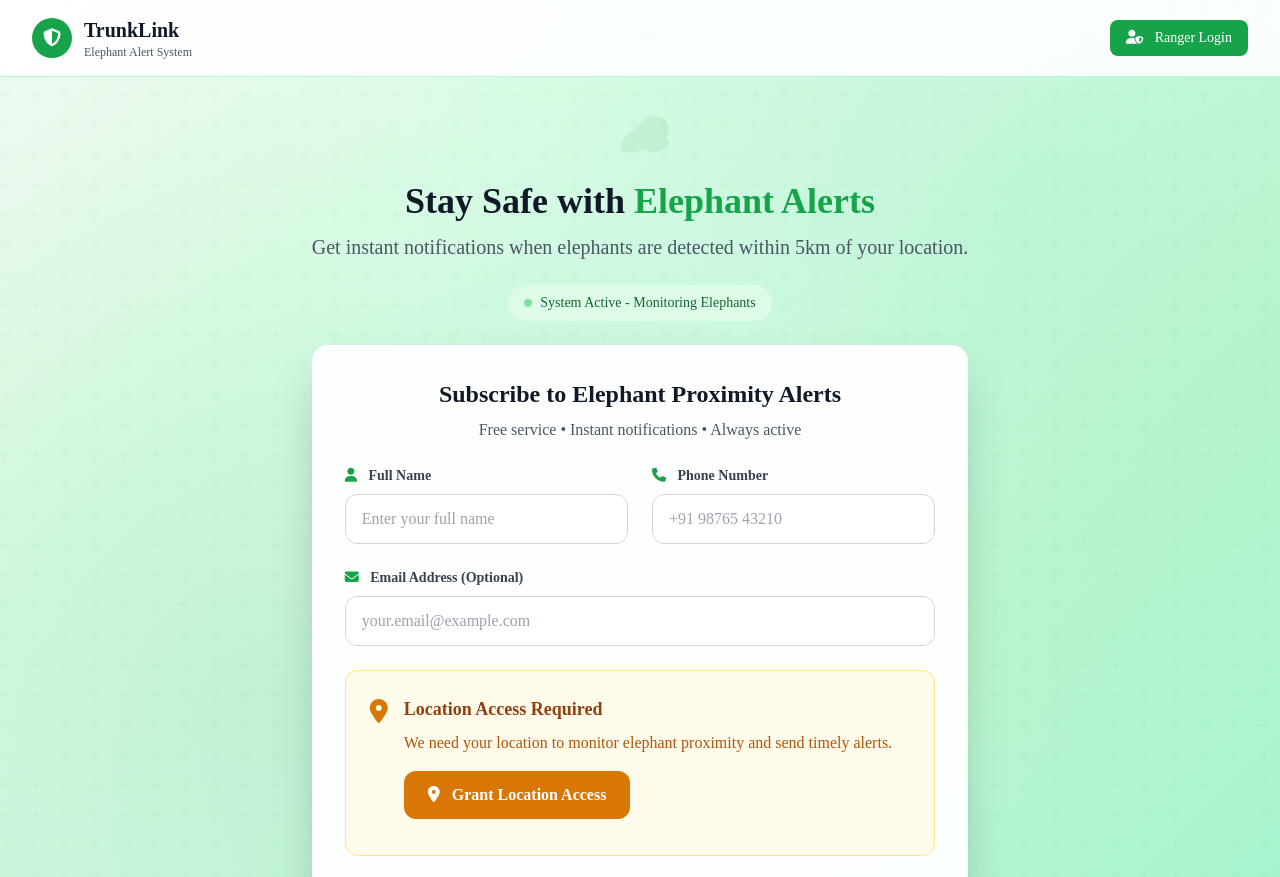
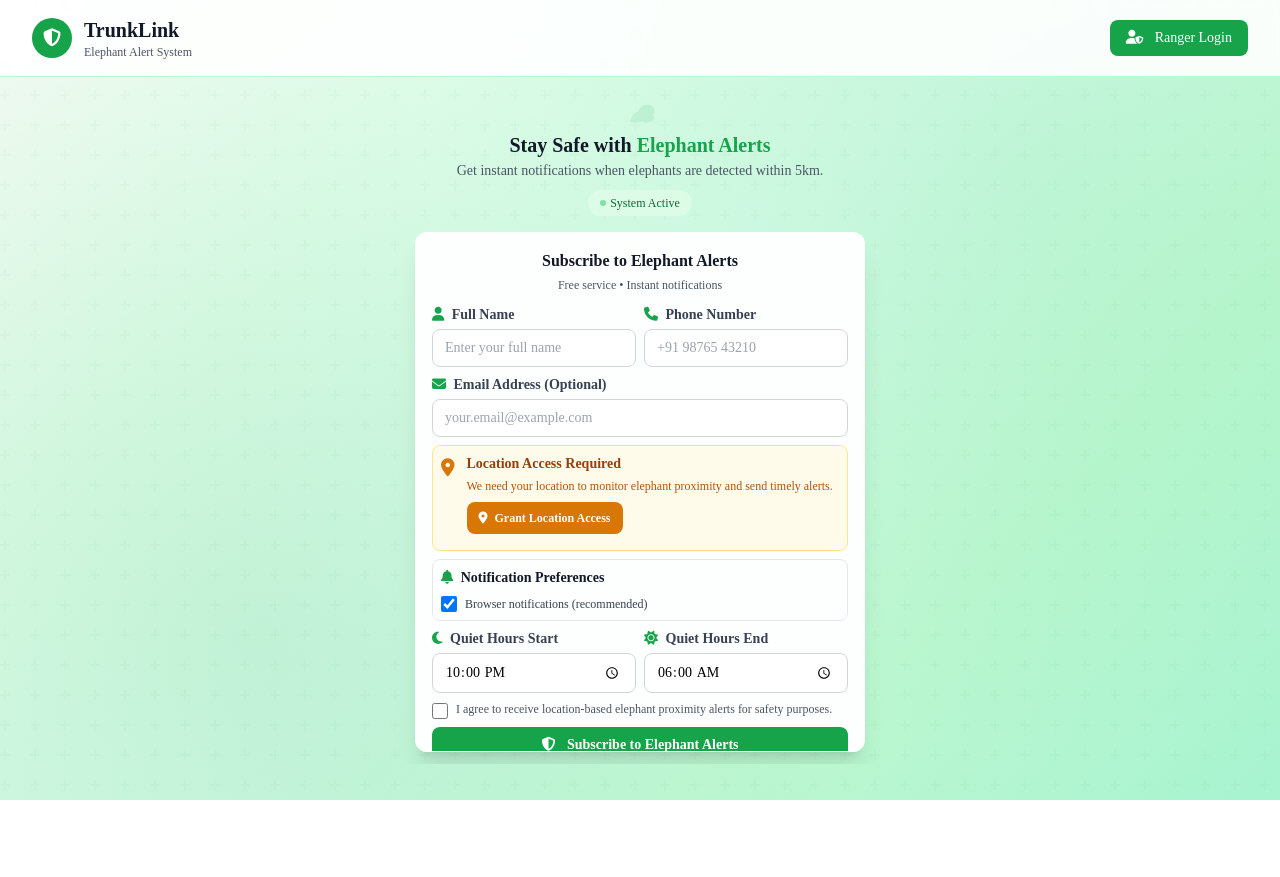
Before and after one commit to CodersCafeTech/TrunkLink, a plain HTML site: page WebInterface/index.html in a window 1280 px wide. After the commit the page ends 800 px from the top, so only its background shows below. Drawn offline with nearby package versions, Linux system fonts and the light colour scheme; no server answers; a web font is replaced by a local one.

Commit message:
Add files via upload

```diff
--- a/WebInterface/index.html
+++ b/WebInterface/index.html
@@ -81,18 +81,109 @@
         background-position: center;
       }
 
+      /* Viewport optimizations */
+      .main-container {
+        max-height: 100vh;
+        overflow-y: auto;
+      }
+
+      .subscription-card {
+        max-height: 65vh;
+        overflow-y: auto;
+        min-height: 0;
+      }
+
+      /* Ultra-compact hero section */
+      .hero-section {
+        padding: 0.5rem 0;
+        margin-bottom: 0.5rem;
+      }
+
+      .hero-elephant {
+        height: 2rem;
+        width: 2rem;
+        margin-bottom: 0.25rem;
+      }
+
+      .hero-title {
+        font-size: 1.25rem !important;
+        line-height: 1.5rem !important;
+        margin-bottom: 0.25rem !important;
+      }
+
+      .hero-subtitle {
+        font-size: 0.875rem !important;
+        line-height: 1.25rem !important;
+        margin-bottom: 0.5rem !important;
+      }
+
+      .status-indicator {
+        font-size: 0.75rem !important;
+        padding: 0.25rem 0.75rem !important;
+      }
+
+      /* Compact spacing for better fit */
+      .compact-form {
+        padding: 1rem !important;
+      }
+
       /* Mobile optimizations */
       @media (max-width: 768px) {
         .main-container {
-          padding: 1rem;
-          max-height: 100vh;
-          overflow-y: auto;
+          padding: 0.5rem;
+        }
+
+        .main-container > div {
+          padding-top: 0.25rem !important;
+          padding-bottom: 0.5rem !important;
         }
 
         .subscription-card {
           max-height: 70vh;
-          overflow-y: auto;
+          padding: 0.75rem !important;
         }
+
+        .hero-section {
+          padding: 0 0 0.25rem 0;
+          margin-bottom: 0.25rem;
+        }
+
+        .hero-elephant {
+          height: 1.5rem;
+          width: 1.5rem;
+          margin-bottom: 0.125rem;
+        }
+
+        .hero-title {
+          font-size: 1.125rem !important;
+          line-height: 1.375rem !important;
+          margin-bottom: 0.125rem !important;
+        }
+
+        .hero-subtitle {
+          font-size: 0.75rem !important;
+          line-height: 1rem !important;
+          margin-bottom: 0.25rem !important;
+        }
+      }
+
+      /* Always show scroll for subscription card */
+      .subscription-card::-webkit-scrollbar {
+        width: 6px;
+      }
+
+      .subscription-card::-webkit-scrollbar-track {
+        background: #f1f1f1;
+        border-radius: 10px;
+      }
+
+      .subscription-card::-webkit-scrollbar-thumb {
+        background: #16a34a;
+        border-radius: 10px;
+      }
+
+      .subscription-card::-webkit-scrollbar-thumb:hover {
+        background: #15803d;
       }
     </style>
 </head>
@@ -122,44 +213,44 @@
     </header>
 
     <!-- Main Content -->
-    <main class="relative z-10 main-container flex-1 flex flex-col h-screen overflow-hidden">
-        <div class="max-w-4xl mx-auto px-4 sm:px-6 lg:px-8 py-6 flex-1 flex flex-col">
+    <main class="relative z-10 main-container flex-1 flex flex-col">
+        <div class="max-w-4xl mx-auto px-4 sm:px-6 lg:px-8 py-2 sm:py-3 flex-1 flex flex-col min-h-0">
 
             <!-- Hero Section -->
-            <div class="text-center mb-6">
-                <div class="elephant-silhouette h-16 w-16 mx-auto mb-4"></div>
-                <h1 class="text-3xl sm:text-4xl font-bold text-gray-900 mb-3">
+            <div class="text-center hero-section">
+                <div class="elephant-silhouette hero-elephant mx-auto"></div>
+                <h1 class="hero-title font-bold text-gray-900">
                     Stay Safe with <span class="text-forest-600">Elephant Alerts</span>
                 </h1>
-                <p class="text-lg sm:text-xl text-gray-600 mb-6 max-w-2xl mx-auto">
-                    Get instant notifications when elephants are detected within 5km of your location.
+                <p class="hero-subtitle text-gray-600 max-w-xl mx-auto">
+                    Get instant notifications when elephants are detected within 5km.
                 </p>
 
                 <!-- Status Indicator -->
-                <div id="statusIndicator" class="inline-flex items-center space-x-2 px-4 py-2 bg-green-100 text-green-800 rounded-full">
-                    <div class="h-2 w-2 bg-green-500 rounded-full animate-pulse"></div>
-                    <span class="text-sm font-medium">System Active - Monitoring Elephants</span>
+                <div id="statusIndicator" class="inline-flex items-center space-x-1 status-indicator bg-green-100 text-green-800 rounded-full">
+                    <div class="h-1.5 w-1.5 bg-green-500 rounded-full animate-pulse"></div>
+                    <span class="font-medium">System Active</span>
                 </div>
             </div>
 
             <!-- Subscription Card -->
-            <div class="glass-card rounded-2xl shadow-2xl p-6 sm:p-8 flex-1 subscription-card">
-                <div class="text-center mb-6">
-                    <h2 class="text-xl sm:text-2xl font-bold text-gray-900 mb-2">
-                        Subscribe to Elephant Proximity Alerts
+            <div class="glass-card rounded-xl shadow-xl compact-form flex-1 subscription-card min-h-0">
+                <div class="text-center mb-3">
+                    <h2 class="text-base font-bold text-gray-900 mb-1">
+                        Subscribe to Elephant Alerts
                     </h2>
-                    <p class="text-gray-600">
-                        Free service • Instant notifications • Always active
+                    <p class="text-gray-600 text-xs">
+                        Free service • Instant notifications
                     </p>
                 </div>
 
                 <!-- Subscription Form -->
-                <form id="subscriptionForm" class="space-y-4 sm:space-y-6">
+                <form id="subscriptionForm" class="space-y-2">
                     <!-- Contact Information -->
-                    <div class="grid grid-cols-1 sm:grid-cols-2 gap-4 sm:gap-6">
+                    <div class="grid grid-cols-1 sm:grid-cols-2 gap-2">
                         <div>
-                            <label for="fullName" class="block text-sm font-semibold text-gray-700 mb-2">
-                                <i class="fas fa-user text-forest-600 mr-2"></i>
+                            <label for="fullName" class="block text-sm font-semibold text-gray-700 mb-1">
+                                <i class="fas fa-user text-forest-600 mr-1"></i>
                                 Full Name
                             </label>
                             <input
@@ -167,13 +258,13 @@
                                 id="fullName"
                                 name="fullName"
                                 required
-                                class="w-full px-4 py-3 border border-gray-300 rounded-xl focus:outline-none focus:ring-2 focus:ring-forest-500 focus:border-transparent transition duration-200"
+                                class="w-full px-3 py-2 border border-gray-300 rounded-lg focus:outline-none focus:ring-2 focus:ring-forest-500 focus:border-transparent transition duration-200 text-sm"
                                 placeholder="Enter your full name"
                             />
                         </div>
                         <div>
-                            <label for="phoneNumber" class="block text-sm font-semibold text-gray-700 mb-2">
-                                <i class="fas fa-phone text-forest-600 mr-2"></i>
+                            <label for="phoneNumber" class="block text-sm font-semibold text-gray-700 mb-1">
+                                <i class="fas fa-phone text-forest-600 mr-1"></i>
                                 Phone Number
                             </label>
                             <input
@@ -181,7 +272,7 @@
                                 id="phoneNumber"
                                 name="phoneNumber"
                                 required
-                                class="w-full px-4 py-3 border border-gray-300 rounded-xl focus:outline-none focus:ring-2 focus:ring-forest-500 focus:border-transparent transition duration-200"
+                                class="w-full px-3 py-2 border border-gray-300 rounded-lg focus:outline-none focus:ring-2 focus:ring-forest-500 focus:border-transparent transition duration-200 text-sm"
                                 placeholder="+91 98765 43210"
                             />
                         </div>
@@ -189,62 +280,62 @@
 
                     <!-- Email -->
                     <div>
-                        <label for="email" class="block text-sm font-semibold text-gray-700 mb-2">
-                            <i class="fas fa-envelope text-forest-600 mr-2"></i>
+                        <label for="email" class="block text-sm font-semibold text-gray-700 mb-1">
+                            <i class="fas fa-envelope text-forest-600 mr-1"></i>
                             Email Address (Optional)
                         </label>
                         <input
                             type="email"
                             id="email"
                             name="email"
-                            class="w-full px-4 py-3 border border-gray-300 rounded-xl focus:outline-none focus:ring-2 focus:ring-forest-500 focus:border-transparent transition duration-200"
+                            class="w-full px-3 py-2 border border-gray-300 rounded-lg focus:outline-none focus:ring-2 focus:ring-forest-500 focus:border-transparent transition duration-200 text-sm"
                             placeholder="your.email@example.com"
                         />
                     </div>
 
                     <!-- Location Permission Section -->
-                    <div class="bg-amber-50 border border-amber-200 rounded-xl p-4 sm:p-6">
-                        <div class="flex items-start space-x-4">
+                    <div class="bg-amber-50 border border-amber-200 rounded-lg p-2">
+                        <div class="flex items-start space-x-3">
                             <div class="flex-shrink-0">
-                                <i class="fas fa-map-marker-alt text-amber-600 text-xl sm:text-2xl"></i>
+                                <i class="fas fa-map-marker-alt text-amber-600 text-lg"></i>
                             </div>
                             <div class="flex-1">
-                                <h3 class="text-base sm:text-lg font-semibold text-amber-800 mb-2">
+                                <h3 class="text-sm font-semibold text-amber-800 mb-1">
                                     Location Access Required
                                 </h3>
-                                <p class="text-amber-700 mb-4 text-sm sm:text-base">
+                                <p class="text-amber-700 mb-2 text-xs">
                                     We need your location to monitor elephant proximity and send timely alerts.
                                 </p>
                                 <button
                                     type="button"
                                     id="requestLocationBtn"
-                                    class="bg-amber-600 text-white px-4 sm:px-6 py-2 sm:py-3 rounded-xl hover:bg-amber-700 transition duration-200 font-semibold text-sm sm:text-base"
+                                    class="bg-amber-600 text-white px-3 py-2 rounded-lg hover:bg-amber-700 transition duration-200 font-semibold text-xs"
                                 >
-                                    <i class="fas fa-map-marker-alt mr-2"></i>
+                                    <i class="fas fa-map-marker-alt mr-1"></i>
                                     Grant Location Access
                                 </button>
-                                <div id="locationStatus" class="mt-3 text-xs sm:text-sm"></div>
+                                <div id="locationStatus" class="mt-2 text-xs"></div>
                             </div>
                         </div>
                     </div>
 
                     <!-- Notification Preferences -->
-                    <div class="border border-gray-200 rounded-xl p-4 sm:p-6">
-                        <h3 class="text-base sm:text-lg font-semibold text-gray-900 mb-4">
-                            <i class="fas fa-bell text-forest-600 mr-2"></i>
+                    <div class="border border-gray-200 rounded-lg p-2">
+                        <h3 class="text-sm font-semibold text-gray-900 mb-2">
+                            <i class="fas fa-bell text-forest-600 mr-1"></i>
                             Notification Preferences
                         </h3>
-                        <label class="flex items-center space-x-3 cursor-pointer">
-                            <input type="checkbox" id="webNotifications" name="webNotifications" checked class="w-5 h-5 text-forest-600 rounded">
-                            <span class="text-gray-700 text-sm sm:text-base">Browser notifications (recommended)</span>
+                        <label class="flex items-center space-x-2 cursor-pointer">
+                            <input type="checkbox" id="webNotifications" name="webNotifications" checked class="w-4 h-4 text-forest-600 rounded">
+                            <span class="text-gray-700 text-xs">Browser notifications (recommended)</span>
                         </label>
                     </div>
 
                     <!-- Quiet Hours -->
-                    <div class="grid grid-cols-1 sm:grid-cols-2 gap-4 sm:gap-6">
+                    <div class="grid grid-cols-1 sm:grid-cols-2 gap-2">
                         <div>
-                            <label for="quietStart" class="block text-sm font-semibold text-gray-700 mb-2">
-                                <i class="fas fa-moon text-forest-600 mr-2"></i>
+                            <label for="quietStart" class="block text-sm font-semibold text-gray-700 mb-1">
+                                <i class="fas fa-moon text-forest-600 mr-1"></i>
                                 Quiet Hours Start
                             </label>
                             <input
@@ -252,12 +343,12 @@
                                 id="quietStart"
                                 name="quietStart"
                                 value="22:00"
-                                class="w-full px-4 py-3 border border-gray-300 rounded-xl focus:outline-none focus:ring-2 focus:ring-forest-500 focus:border-transparent transition duration-200"
+                                class="w-full px-3 py-2 border border-gray-300 rounded-lg focus:outline-none focus:ring-2 focus:ring-forest-500 focus:border-transparent transition duration-200 text-sm"
                             />
                         </div>
                         <div>
-                            <label for="quietEnd" class="block text-sm font-semibold text-gray-700 mb-2">
-                                <i class="fas fa-sun text-forest-600 mr-2"></i>
+                            <label for="quietEnd" class="block text-sm font-semibold text-gray-700 mb-1">
+                                <i class="fas fa-sun text-forest-600 mr-1"></i>
                                 Quiet Hours End
                             </label>
                             <input
@@ -265,15 +356,15 @@
                                 id="quietEnd"
                                 name="quietEnd"
                                 value="06:00"
-                                class="w-full px-4 py-3 border border-gray-300 rounded-xl focus:outline-none focus:ring-2 focus:ring-forest-500 focus:border-transparent transition duration-200"
+                                class="w-full px-3 py-2 border border-gray-300 rounded-lg focus:outline-none focus:ring-2 focus:ring-forest-500 focus:border-transparent transition duration-200 text-sm"
                             />
                         </div>
                     </div>
 
                     <!-- Terms and Conditions -->
-                    <div class="flex items-start space-x-3">
-                        <input type="checkbox" id="termsAccepted" name="termsAccepted" required class="w-5 h-5 text-forest-600 rounded mt-1">
-                        <label for="termsAccepted" class="text-xs sm:text-sm text-gray-600">
+                    <div class="flex items-start space-x-2">
+                        <input type="checkbox" id="termsAccepted" name="termsAccepted" required class="w-4 h-4 text-forest-600 rounded mt-0.5">
+                        <label for="termsAccepted" class="text-xs text-gray-600">
                             I agree to receive location-based elephant proximity alerts for safety purposes.
                         </label>
                     </div>
@@ -282,7 +373,7 @@
                     <button
                         type="submit"
                         id="subscribeBtn"
-                        class="w-full bg-forest-600 text-white py-3 sm:py-4 px-6 rounded-xl hover:bg-forest-700 focus:outline-none focus:ring-2 focus:ring-offset-2 focus:ring-forest-500 disabled:opacity-50 disabled:cursor-not-allowed transition duration-200 font-semibold text-base sm:text-lg"
+                        class="w-full bg-forest-600 text-white py-2 px-4 rounded-lg hover:bg-forest-700 focus:outline-none focus:ring-2 focus:ring-offset-2 focus:ring-forest-500 disabled:opacity-50 disabled:cursor-not-allowed transition duration-200 font-semibold text-sm"
                     >
                         <span id="subscribeText">
                             <i class="fas fa-shield-alt mr-2"></i>
```
